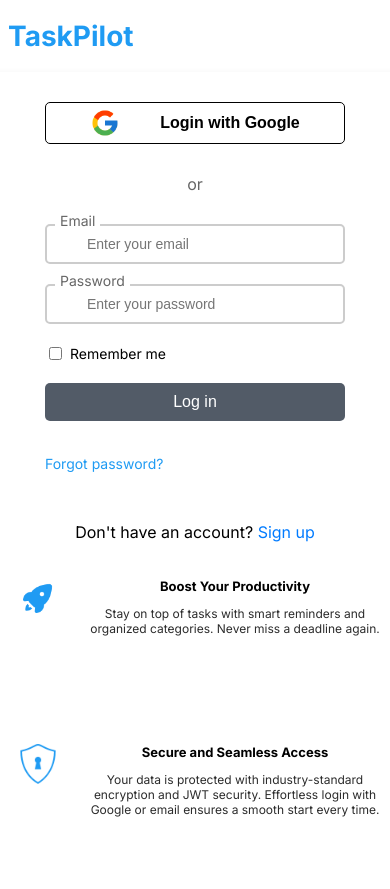
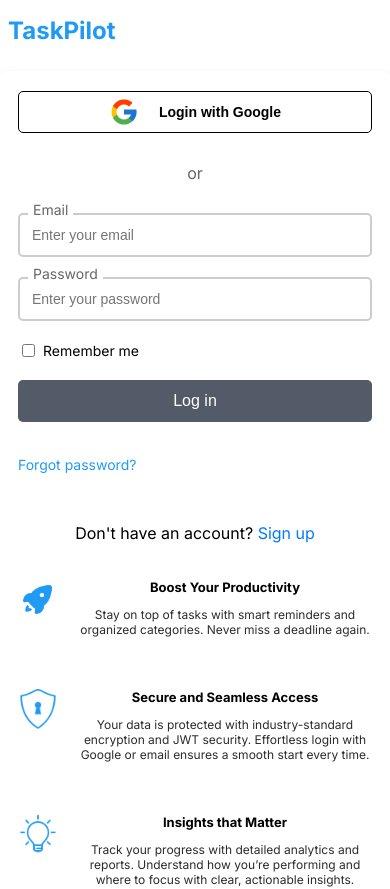
Before and after one commit to MISHOW2/TaskPilot, a React (Vite) app in the folder client/: page / in a window 390 px wide. Shown: the top 889 px of the page. Built offline with nearby package versions, Linux system fonts and the light colour scheme.

Commit message:
css for smellerscreen

```diff
--- a/client/src/styles/login.css
+++ b/client/src/styles/login.css
@@ -1,5 +1,4 @@
 /* General Styles */
-
 
 /* App Title */
 .app-title {
@@ -14,17 +13,22 @@
   display: flex;
   flex-direction: column;
   align-items: center;
+  margin: 0 auto;
+  padding: 20px;
 }
-.google-login-btn{
+
+/* Google Login Button */
+.google-login-btn {
   display: flex;
-  gap:40px;
+  gap: 40px;
   font-weight: bold;
   font-size: 11px;
 }
-.google-login-btn img{
+
+.google-login-btn img {
   width: 30px;
+}
 
-}
 /* Login Wrapper */
 .login-wrapper {
   display: flex;
@@ -36,6 +40,7 @@
   width: 100%;
   justify-content: space-between;
   gap: 20px;
+  margin-bottom: 20px;
 }
 
 /* Login Form */
@@ -150,13 +155,13 @@
   align-items: center;
   gap: 10px;
 }
-.feature-container{
+.feature-container {
   display: flex;
   gap: 20px;
   align-items: top;
 }
 
-.feature-icon{
+.feature-icon {
   width: 40px;
   height: 40px;
 }
@@ -182,8 +187,8 @@
   color: #1F9BF3;
 }
 
-.forgot-password{
-  text-align:left;
+.forgot-password {
+  text-align: left;
   font-size: 14px;
   color: #1F9BF3;
 }
@@ -193,10 +198,71 @@
   .login-wrapper {
     flex-direction: column;
     align-items: center;
+    padding: 20px;
+    gap: 10px;
   }
 
   .features-section {
     width: 100%;
     text-align: center;
+    padding: 10px;
+    gap: 40px;
+  }
+
+  .login-form {
+    width: 100%;
+    max-width: 400px;
+  }
+
+  .google-login-btn {
+    font-size: 14px;
+    gap: 20px;
+  }
+
+  .login-btn {
+    font-size: 18px;
+    padding: 15px;
+  }
+
+  /* Adjust App Title */
+  .app-title {
+    font-size: 24px;
+  }
+
+  /* Adjust Input Fields */
+  .input-field {
+    padding: 12px 10px 12px 40px;
+    font-size: 16px;
+  }
+
+  /* Adjust Login Button */
+  .login-btn {
+    padding: 12px;
+    font-size: 18px;
   }
 }
+
+@media (max-width: 480px) {
+  /* Further small screen adjustments */
+  .login-container {
+    padding: 10px;
+  }
+
+  .google-login-btn {
+    width: 100%;
+  }
+
+  .input-container {
+    max-width: 100%;
+  }
+
+  .input-field {
+    padding: 12px;
+    font-size: 14px;
+  }
+
+  .login-btn {
+    font-size: 16px;
+    padding: 12px;
+  }
+}
```
